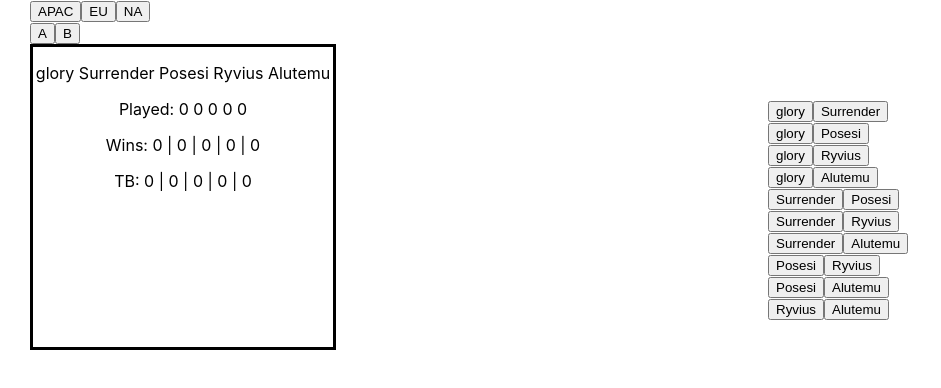
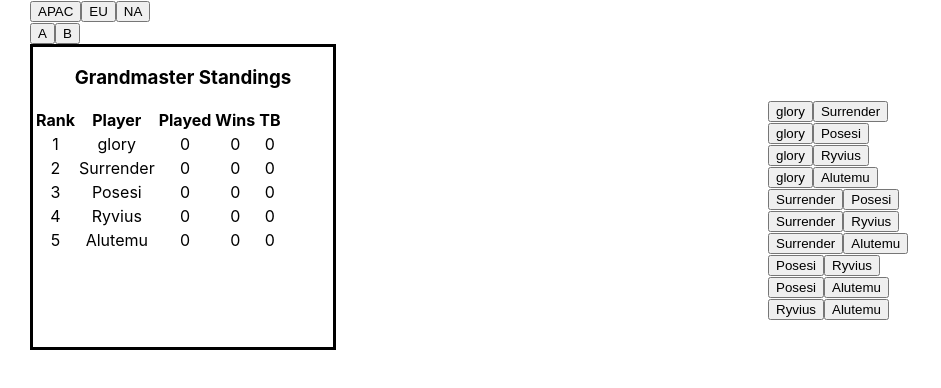
Before and after one commit to madacari/gmstandings_website, a React (Create React App) app: page / in a window 1280 px wide. Shown: the top 388 px of the page, without its empty margins (0-941 px from the left). Built offline with nearby package versions, Linux system fonts and the light colour scheme.

Commit message:
render table with complete standings computation

```diff
--- a/src/Main.tsx
+++ b/src/Main.tsx
@@ -11,7 +11,7 @@ interface MainState {
     players: string[]
     matches: string[][];
     results: number[][];
-    matchWasPlayed: number[];
+    matchWasPlayed: (number|null)[];
 }
 
 class Main extends React.Component<{},MainState> {
@@ -26,7 +26,7 @@ class Main extends React.Component<{},MainState> {
             groupToDisplay: defaultGroup,
             players: players,
             matches: matches,
-            results: Array(players.length).fill(null).map(()=>(Array(players.length).fill(0))),
+            results: Array(players.length).fill(0).map(()=>(Array(players.length).fill(0))),
             matchWasPlayed: Array(matches.length).fill(null)
         }
     }
@@ -46,7 +46,7 @@ class Main extends React.Component<{},MainState> {
             this.setState({
                 // reset view
                 groupToDisplay: 'A',
-                results: Array(players.length).fill(null).map(() => (Array(players.length).fill(0))),
+                results: Array(players.length).fill(0).map(() => (Array(players.length).fill(0))),
                 matchWasPlayed: Array(matches.length).fill(null),
                 // update info
                 regionToDisplay: region,
@@ -63,7 +63,7 @@ class Main extends React.Component<{},MainState> {
             const matches = selectMatches(players);
             this.setState({
                 // reset view
-                results: Array(players.length).fill(null).map(() => (Array(players.length).fill(0))),
+                results: Array(players.length).fill(0).map(() => (Array(players.length).fill(0))),
                 matchWasPlayed: Array(matches.length).fill(null),
                 // update info
                 groupToDisplay: group ,
@@ -74,27 +74,41 @@ class Main extends React.Component<{},MainState> {
     }
 
     handleClickMatch = (mIndex: number, wIndex: number) => {
+        // setup
         const { players, results, matches, matchWasPlayed } = this.state;
-        if (matchWasPlayed[mIndex] != null && matchWasPlayed[mIndex] === wIndex) {
-            return
-        }
-        // else, new results or change in result
-        // update results
-        const playerDir = players.reduce((acc: any, cur:string, idx: number) => {
+        // playerDir maps the name to the index in [0..players.length-1]
+        const playerDir = players.reduce((acc: any, cur: string, idx: number) => {
             acc[cur] = idx;
             return acc;
         }, {});
-        const newResults = results.slice();
+        // trueWIndex and trueLindex in [0..players.length-1]
         const trueWIndex = playerDir[matches[mIndex][wIndex]];
         const trueLIndex = playerDir[matches[mIndex][+!wIndex]];;
-        newResults[trueWIndex][trueLIndex] = 1;
-        newResults[trueLIndex][trueWIndex] = 0;
-        // update matchWasPlayed
-        const newMWP = matchWasPlayed.slice();
-        newMWP[mIndex] = wIndex;
+        // objects for new state
+        const newResults = results.slice();
+        const newMatchWasPlayed = matchWasPlayed.slice();
+
+        // state changes
+        // a result for this match was already input
+        if (matchWasPlayed[mIndex] != null) {
+            // the same button is clicked twice (i.e. unclicked) -> revert changes
+            if (matchWasPlayed[mIndex] === wIndex) {
+                newResults[trueWIndex][trueLIndex] -= 1;
+                newMatchWasPlayed[mIndex] = null;
+             // the other match is chosen -> update changes accordingly
+            } else {
+                newResults[trueLIndex][trueWIndex] -= 1;
+                newResults[trueWIndex][trueLIndex] += 1;
+                newMatchWasPlayed[mIndex] = wIndex;
+            }
+        // if no result was recorded
+        } else {
+                newResults[trueWIndex][trueLIndex] += 1;
+                newMatchWasPlayed[mIndex] = wIndex;
+        }
         this.setState({
             results: newResults,
-            matchWasPlayed: newMWP
+            matchWasPlayed: newMatchWasPlayed,
         });
     }
 
--- a/src/components/TableDisplay.tsx
+++ b/src/components/TableDisplay.tsx
@@ -1,5 +1,6 @@
 import * as math from 'mathjs';
 import React from 'react';
+import TableFormat from '../types';
 
 interface TableDisplayProps {
     players: string[];
@@ -7,6 +8,31 @@ interface TableDisplayProps {
 }
 
 class TableDisplay extends React.Component<TableDisplayProps> {
+    //Ref:  https://dev.to/abdulbasit313/an-easy-way-to-create-a-customize-dynamic-table-in-react-js-3igg
+
+    renderTableHeader(data: TableFormat[]) {
+        let header = ['rank'].concat(Object.keys(data[0]));
+        return header.map((key, index) => {
+            let heading = index < header.length - 1 ?
+                key[0].toUpperCase() + key.slice(1): key.toUpperCase();
+            return <th key={index}>{heading}</th>
+        })
+    }
+    renderTableData(data: TableFormat[]) {
+        return data.map((playerData, rank) => {
+            const {player, played, wins, tb} = playerData;
+            return (
+                <tr key={rank}>
+                    <td>{rank+1}</td>
+                    <td>{player}</td>
+                    <td>{played}</td>
+                    <td>{wins}</td>
+                    <td>{tb}</td>
+                </tr>
+            );
+        });
+    }
+
     render() {
         const { players, results } = this.props
         // computations
@@ -20,12 +46,31 @@ class TableDisplay extends React.Component<TableDisplayProps> {
             return addRow(pLos);
         });
         const played = wins.map((w,i) => {return w+losses[i]})
+
+        // reconstruction
+        let table: TableFormat[] = []
+        for (let i = 0; i < players.length; i++) {
+            table.push({
+                player: players[i],
+                played: played[i],
+                wins: wins[i],
+                tb: tieBreaker[i]
+            })
+        }
+        table.sort((a, b) => b.wins - a.wins || b.tb - a.tb);
+
+        //  renders
+        const renderTableData = this.renderTableData(table);
+        const renderTableHeader = this.renderTableHeader(table);
         return (
             <div>
-                <p>{players.join(' ')}</p>
-                <p>Played: {played.join(' ')}</p>
-                <p>Wins: {wins.join(' | ')}</p>
-                <p>TB: {tieBreaker.join(' | ')}</p>
+                <h3 id='title'>Grandmaster Standings</h3>
+                <table id='players'>
+                    <tbody>
+                        <tr>{renderTableHeader}</tr>
+                        {renderTableData}
+                    </tbody>
+                </table>
             </div>
         );
     }
```
Also changed, not shown: src/types/index.tsx (+8 -0 lines), 1 other file (tests, documents, lock files or other folders).
